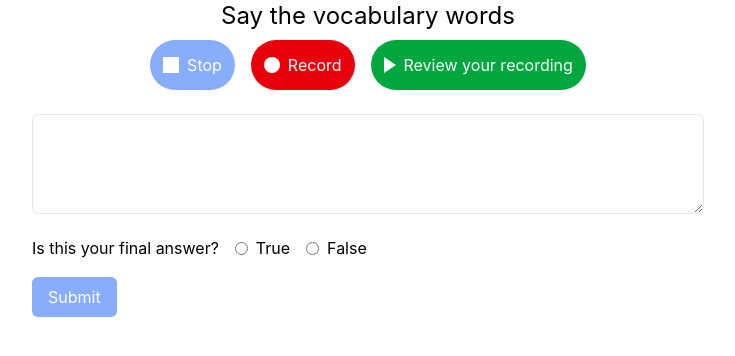
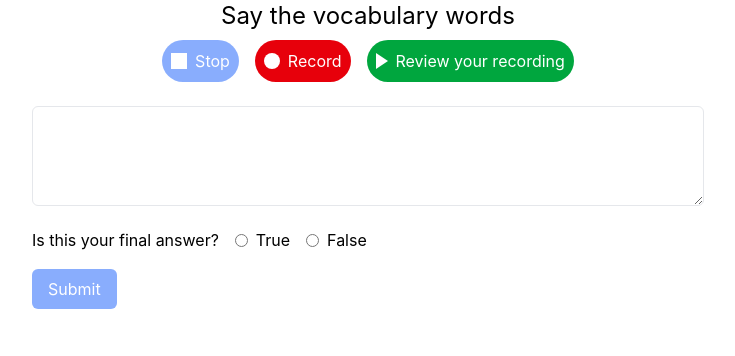
Before and after one commit to rymanacevedo/vista-higher-learning, a React (Vite) app: page / in a window 1280 px wide. Shown: the top 356 px of the page, without its empty margins (272-1007 px from the left). Built offline with nearby package versions, Linux system fonts and the light colour scheme.

Commit message:
added focus states and error handled in case of out of bounds index

```diff
--- a/src/App.tsx
+++ b/src/App.tsx
@@ -13,11 +13,11 @@ Practice makes perfect when learning a new language.`;
 export default function App() {
   const [finalAnswer, setFinalAnswer] = useState('');
   const [recordingState, setRecordingState] = useState<RecordingStates>('idle');
+  const [currentWordIndex, setCurrentWordIndex] = useState(0);
   const [currentText, setCurrentText] = useState('');
   const textareaRef = useRef<HTMLTextAreaElement>(null);
   const wordsRef = useRef<string[]>([]);
   const currentLineRef = useRef<number>(0);
-  const [currentWordIndex, setCurrentWordIndex] = useState(0);
   const handleStop = () => {
     setRecordingState('idle');
     if (textareaRef.current) {
@@ -31,6 +31,9 @@ export default function App() {
         .split('\n')
         .map((line) => line.trim())
         .filter((line) => line.length > 0);
+      if (currentLineRef.current >= lines.length) {
+        currentLineRef.current = 0;
+      }
       const currentLine = lines[currentLineRef.current];
       wordsRef.current = currentLine.split(' ');
       if (currentWordIndex < wordsRef.current.length) {
@@ -53,6 +56,9 @@ export default function App() {
   const handleRecord = () => {
     setRecordingState('recording');
     setCurrentText('');
+    if (textareaRef.current) {
+      textareaRef.current.focus();
+    }
   };
 
   const handleReview = () => {
@@ -79,6 +85,7 @@ export default function App() {
           shape="w-4 h-4 bg-white rounded-full mr-2"
           text="Record"
           isActive={recordingState === 'recording'}
+          isBreathing={recordingState === 'recording'}
         />
 
         <Button
--- a/src/components/Button.tsx
+++ b/src/components/Button.tsx
@@ -5,6 +5,7 @@ type Button = {
   shape: string;
   isActive?: boolean;
   isDisabled?: boolean;
+  isBreathing?: boolean;
 };
 export default function Button({
   callback,
@@ -13,13 +14,24 @@ export default function Button({
   text,
   isActive = false,
   isDisabled = false,
+  isBreathing = false,
 }: Button) {
   return (
     <button
-      className={`inline-flex items-center justify-center rounded-full border border-transparent cursor-pointer bg-${bgColor}-600 text-white p-3 hover:ring-[0.75em] hover:ring-${bgColor}-200 focus:ring-[0.75em] focus:ring-${bgColor}-200 transition-all
-            ${isActive ? `ring-[0.75em] ring-${bgColor}-200` : ''}
-                ${isDisabled ? 'opacity-50' : 'opacity-100'}
-            `}
+      className={`
+      inline-flex items-center justify-center rounded-full border border-transparent
+      cursor-pointer bg-${bgColor}-600 text-white p-2
+      hover:ring-[0.75em] hover:ring-${bgColor}-200
+      focus:ring-[0.75em] focus:ring-${bgColor}-200
+      transition-all
+      ${isActive ? `ring-[0.75em] ring-${bgColor}-200` : ''}
+      ${isDisabled ? 'opacity-50' : 'opacity-100'}
+      ${
+        isBreathing
+          ? `ring-[0.75em] ring-${bgColor}-200 [animation:ring-pulse_1s_ease-in-out_infinite]`
+          : ''
+      }
+    `}
       type="button"
       onClick={callback}
     >
--- a/src/index.css
+++ b/src/index.css
@@ -19,3 +19,18 @@
   border-bottom: 10px solid transparent;
   border-left: 20px solid black;
 }
+
+@keyframes ring-pulse {
+  0% {
+    ring-width: 0.75em;
+    opacity: 0.5;
+  }
+  50% {
+    ring-width: 1em;
+    opacity: 1;
+  }
+  100% {
+    ring-width: 0.75em;
+    opacity: 0.5;
+  }
+}
```
